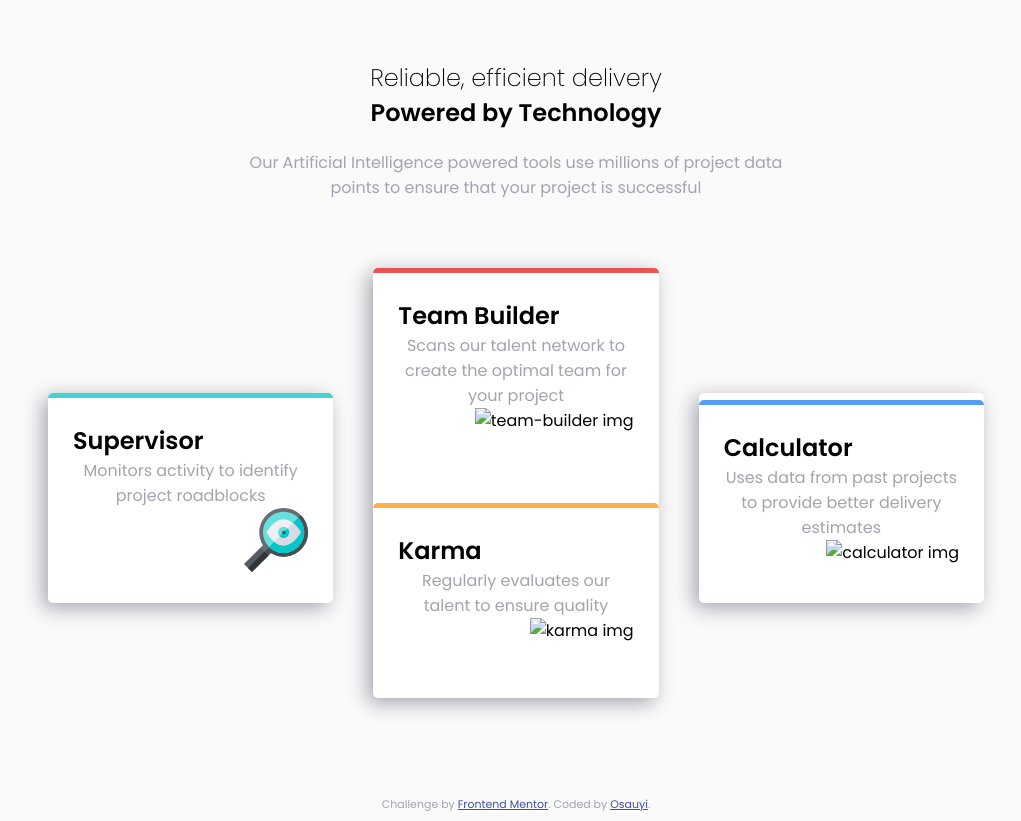
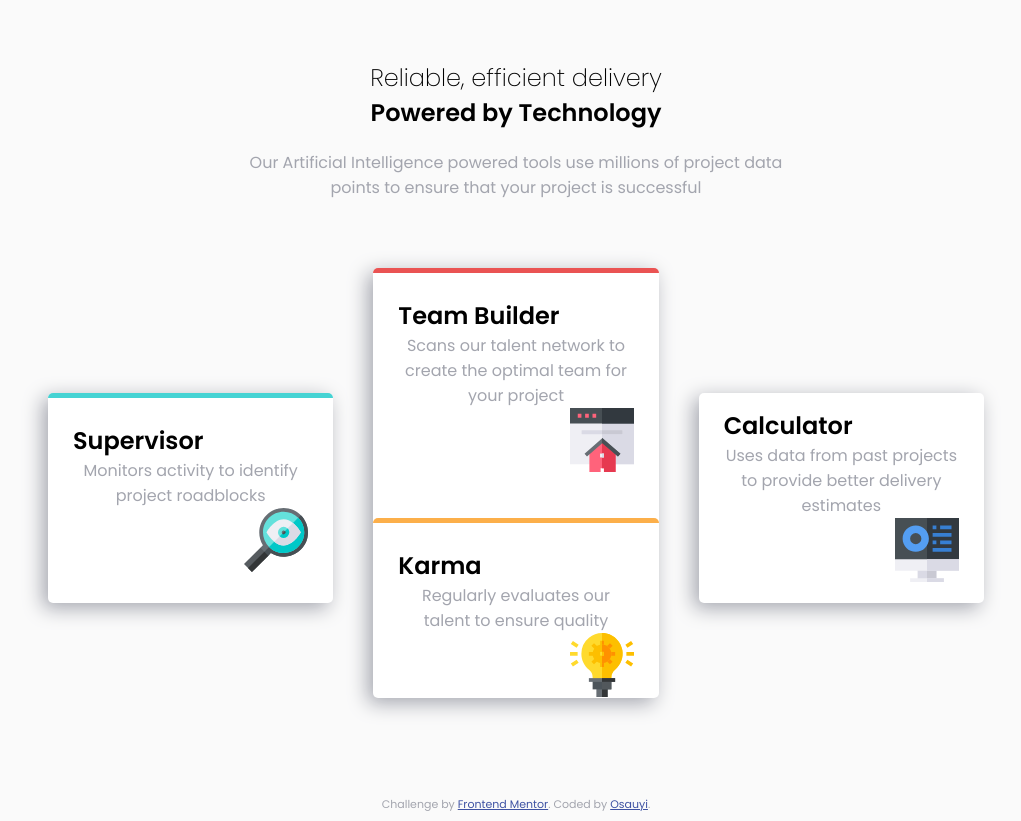
Before and after one commit to Osauyi/four-card-feature-section-master-14, a plain HTML site: page index.html in a window 1280 px wide. Shown: the whole page, without its empty margins (124-1145 px from the left). Drawn offline with Linux system fonts and the light colour scheme; the site is published under a folder, as on GitHub Pages, so addresses that start at the root find nothing.

Commit message:
link the images

```diff
--- a/index.html
+++ b/index.html
@@ -60,7 +60,7 @@
                 Scans our talent network to create the optimal team for your
                 project
               </p>
-              <img src="/images/icon-team-builder.svg" alt="team-builder img" />
+              <img src="images/icon-team-builder.svg" alt="team-builder img" />
             </div>
           </div>
 
@@ -69,7 +69,7 @@
             <div class="textBox">
               <h2>Karma</h2>
               <p>Regularly evaluates our talent to ensure quality</p>
-              <img src="/images/icon-karma.svg" alt="karma img" />
+              <img src="images/icon-karma.svg" alt="karma img" />
             </div>
           </div>
         </section>
@@ -81,7 +81,7 @@
             <p>
               Uses data from past projects to provide better delivery estimates
             </p>
-            <img src="/images/icon-calculator.svg" alt="calculator img" />
+            <img src="images/icon-calculator.svg" alt="calculator img" />
           </div>
         </section>
       </div>
```
